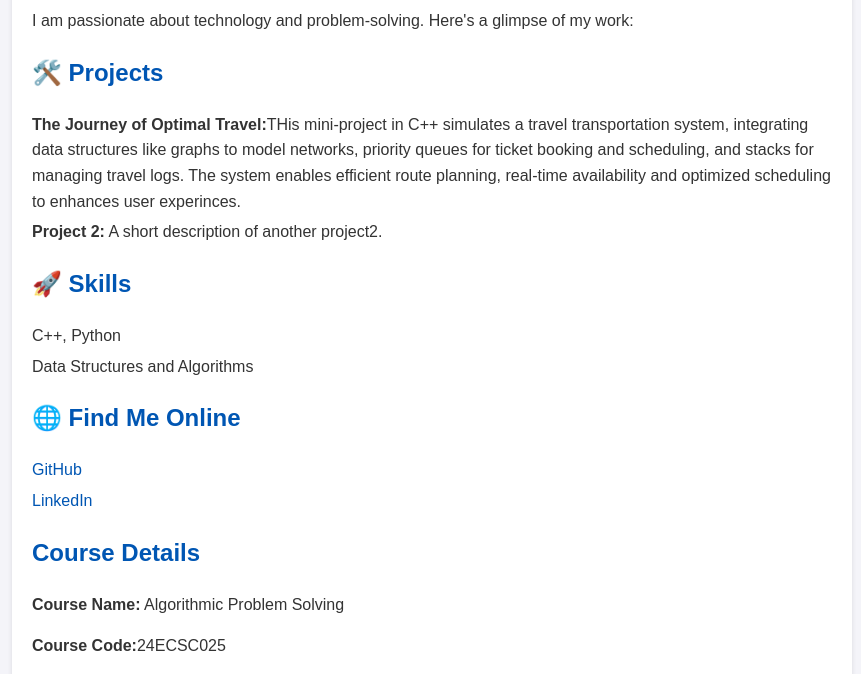
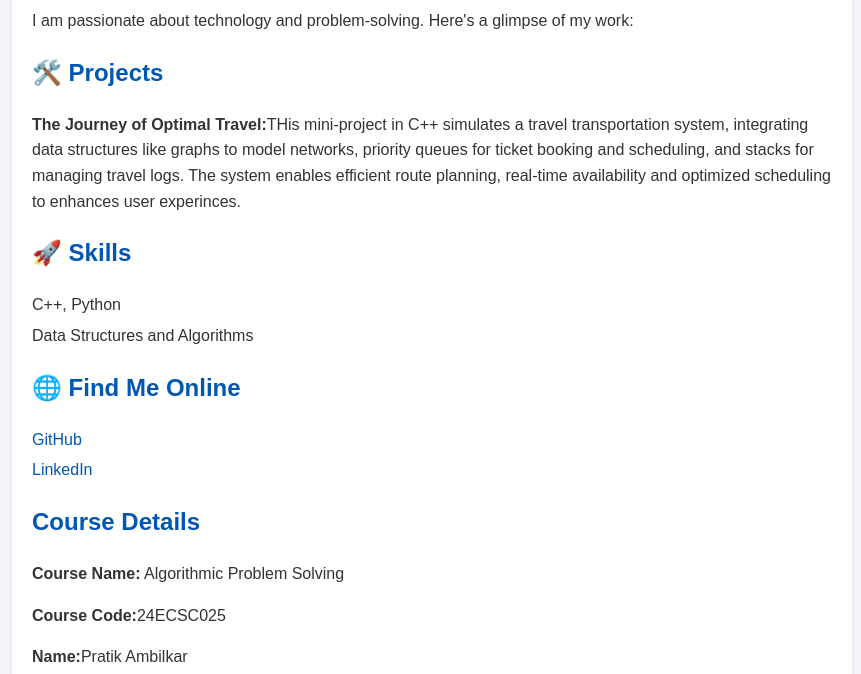
Before and after one commit to pratikambilkar/The_Journey_of_optimal_Travel.github.io, a plain HTML site: page Index.html in a window 1280 px wide. Shown: the part 126-800 px from the top of the page, without its empty margins (208-1069 px from the left). Drawn offline with Linux system fonts and the light colour scheme.

Commit message:
Update Index.html

```diff
--- a/Index.html
+++ b/Index.html
@@ -52,7 +52,7 @@
         <h2>🛠️ Projects</h2>
         <ul>
             <li><strong>The Journey of Optimal Travel:</strong>THis mini-project in C++ simulates a travel transportation system, integrating data structures like graphs to model networks, priority queues for ticket booking and scheduling, and stacks for managing travel logs. The system enables efficient route planning, real-time availability and optimized scheduling to enhances user experinces.</li>
-            <li><strong>Project 2:</strong> A short description of another project2.</li>
+
         </ul>
 
         <h2>🚀 Skills</h2>
```
